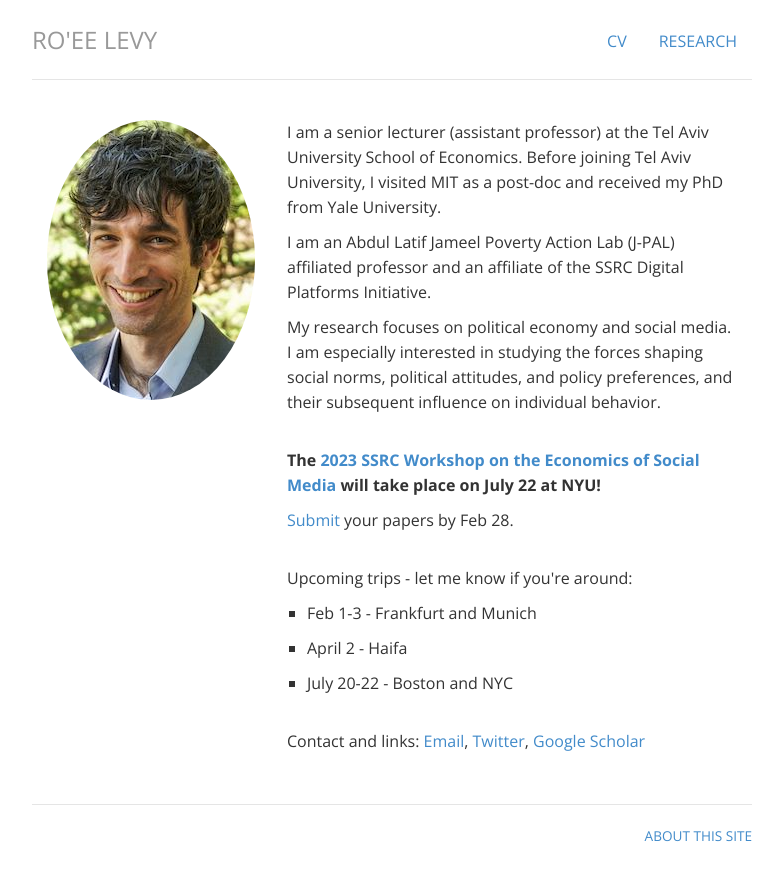
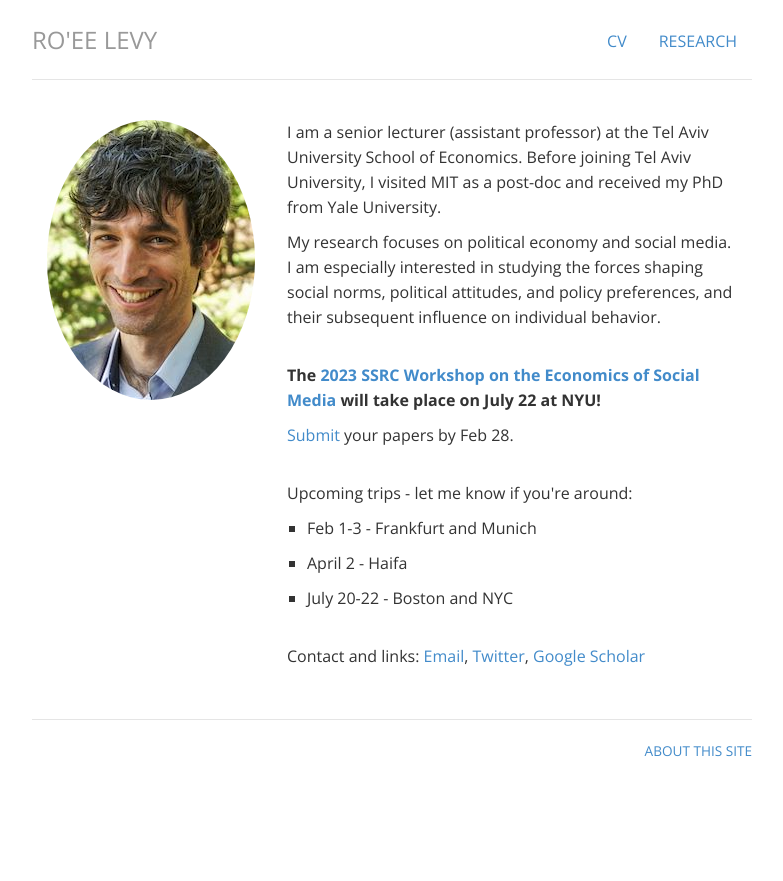
Before and after one commit to levyroee/levyroee.github.io, a Jekyll site: the page built from index.html, in a window 1280 px wide. Shown: the top 881 px of the page, without its empty margins (248-1031 px from the left). Built offline with Jekyll 4.4.1, drawn with Linux system fonts in a browser that asks for light colours.

Commit message:
Update index.html

```diff
--- a/index.html
+++ b/index.html
@@ -11,8 +11,6 @@ title: Ro'ee Levy
 	<div itemscope itemtype="http://data-vocabulary.org/Person" class="col-sm-8">
 
     <p> I am a senior lecturer (assistant professor) at the Tel Aviv University School of Economics. Before joining Tel Aviv University, I visited MIT as a post-doc and received my PhD from Yale University. </p>
-
-    <p> I am an Abdul Latif Jameel Poverty Action Lab (J-PAL) affiliated professor and an affiliate of the SSRC Digital Platforms Initiative. </p>
 
     <p>  My research focuses on political economy and social media. I am especially interested in studying the forces shaping social norms, political attitudes, and policy preferences, and their subsequent influence on individual behavior.</p>
 	<br>
```
